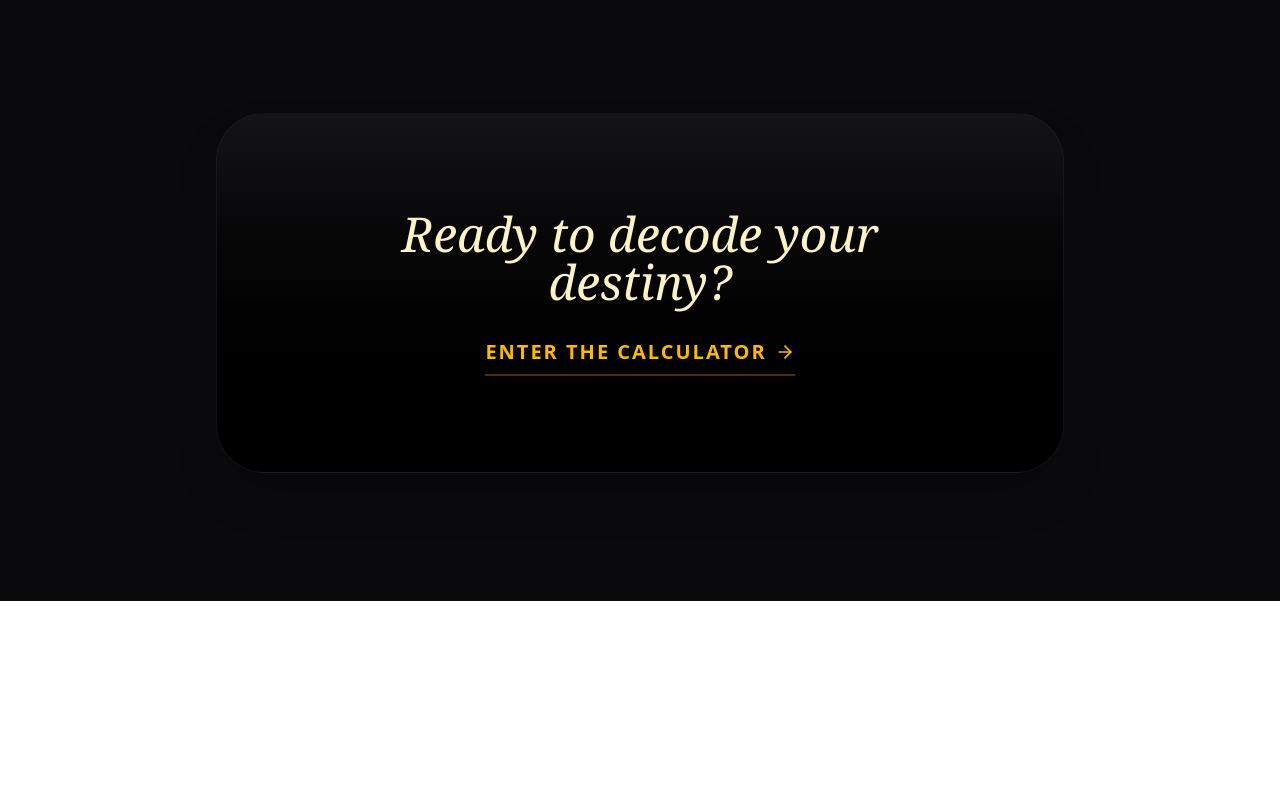
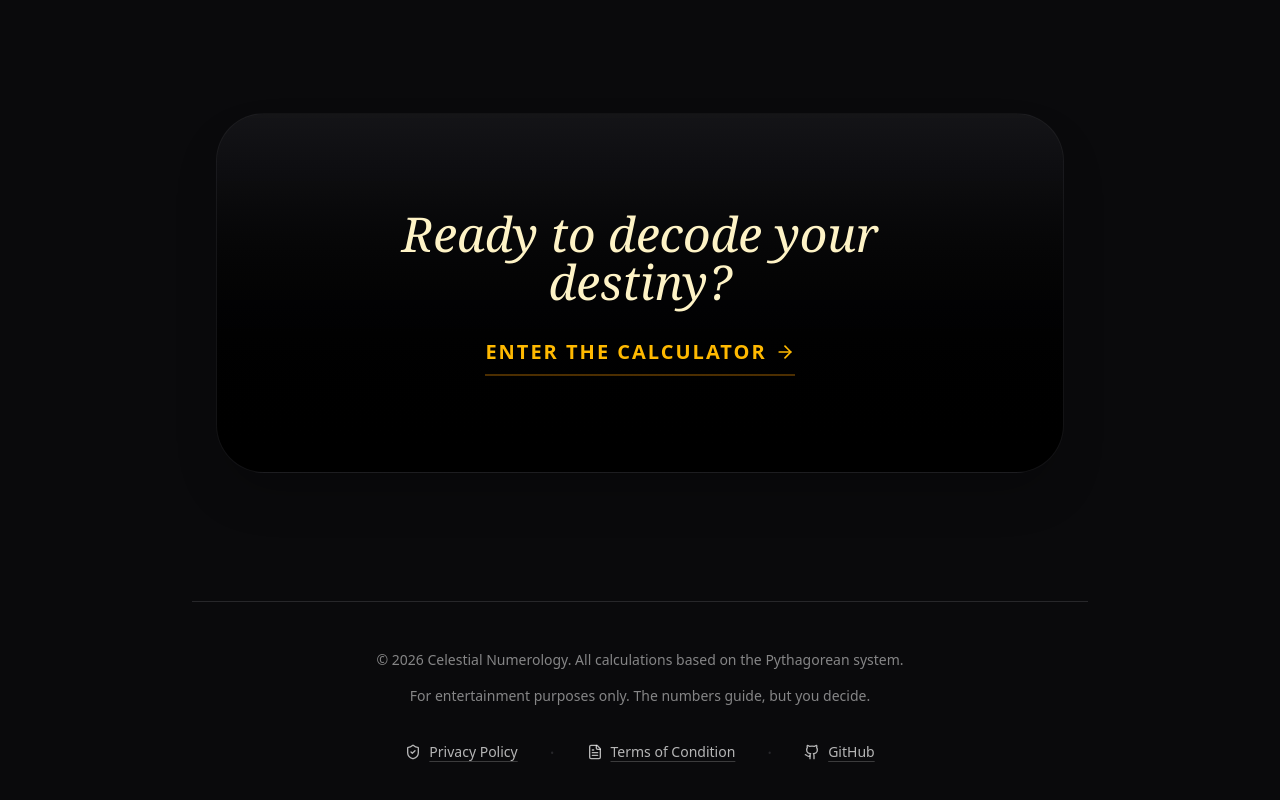
Before and after one commit to orbimatrix/Numerology-, a React (Vite) app: page / in a window 1280 px wide. Shown: the part 1940-2740 px from the top of the page. Before the commit the page ends 2541 px from the top, so only its background shows below. Built offline with nearby package versions, Linux system fonts and the light colour scheme.

Commit message:
feat: Implement initial numerology application structure, including a landing page and footer.

```diff
--- a/src/App.tsx
+++ b/src/App.tsx
@@ -13,6 +13,8 @@ import TermsPage from './TermsPage';
 import NumerologyForm from './components/NumerologyForm';
 import ResultsSection from './components/ResultsSection';
 import LandingPage from './components/LandingPage';
+
+import Footer from './components/Footer';
 
 // --- Main App ---
 
@@ -96,7 +98,11 @@ export default function App() {
       </div>
 
       {page === 'landing' ? (
-        <LandingPage onStart={() => setPage('calculator')} />
+        <LandingPage
+          onStart={() => setPage('calculator')}
+          onPrivacyClick={() => setPage('privacy')}
+          onTermsClick={() => setPage('terms')}
+        />
       ) : (
         <div className="relative z-10 flex flex-col min-h-screen">
           <main className="flex-grow max-w-4xl mx-auto w-full px-6 py-12">
@@ -150,39 +156,12 @@ export default function App() {
           </main>
 
           {/* Footer */}
-          <footer className="max-w-4xl mx-auto w-full px-6 py-12 border-t border-zinc-800 text-center text-white/50 text-sm font-light space-y-4">
-            <p>&copy; {new Date().getFullYear()} Celestial Numerology. All calculations based on the Pythagorean system.</p>
-            <p>For entertainment purposes only. The numbers guide, but you decide.</p>
-            <div className="mt-4 pt-4 flex flex-wrap items-center justify-center gap-6 md:gap-8">
-              <button
-                type="button"
-                onClick={() => setPage('privacy')}
-                className="text-white/70 hover:text-amber-400 transition-colors underline underline-offset-4 decoration-white/20 hover:decoration-amber-500/50 inline-flex items-center gap-2 font-medium"
-              >
-                <ShieldCheck className="w-4 h-4" />
-                Privacy Policy
-              </button>
-              <span className="hidden md:inline text-zinc-800 text-lg">·</span>
-              <button
-                type="button"
-                onClick={() => setPage('terms')}
-                className="text-white/70 hover:text-amber-400 transition-colors underline underline-offset-4 decoration-white/20 hover:decoration-amber-500/50 inline-flex items-center gap-2 font-medium"
-              >
-                <FileText className="w-4 h-4" />
-                Terms of Condition
-              </button>
-              <span className="hidden md:inline text-zinc-800 text-lg">·</span>
-              <a
-                href="https://github.com/orbimatrix/Numerology-"
-                target="_blank"
-                rel="noopener noreferrer"
-                className="text-white/70 hover:text-amber-400 transition-colors underline underline-offset-4 decoration-white/20 hover:decoration-amber-500/50 inline-flex items-center gap-2 font-medium"
-              >
-                <Github className="w-4 h-4" />
-                GitHub
-              </a>
-            </div>
-          </footer>
+          <div className="max-w-4xl mx-auto w-full">
+            <Footer
+              onPrivacyClick={() => setPage('privacy')}
+              onTermsClick={() => setPage('terms')}
+            />
+          </div>
         </div>
       )}
     </div>
--- /dev/null
+++ b/src/components/Footer.tsx
@@ -0,0 +1,46 @@
+import { ShieldCheck, FileText, Github } from 'lucide-react';
+
+interface FooterProps {
+    onPrivacyClick: () => void;
+    onTermsClick: () => void;
+}
+
+const Footer = ({ onPrivacyClick, onTermsClick }: FooterProps) => {
+    return (
+        <footer className="w-full px-6 py-12 border-t border-zinc-800 text-center text-white/50 text-sm font-light space-y-4">
+            <p>&copy; {new Date().getFullYear()} Celestial Numerology. All calculations based on the Pythagorean system.</p>
+            <p>For entertainment purposes only. The numbers guide, but you decide.</p>
+            <div className="mt-4 pt-4 flex flex-wrap items-center justify-center gap-6 md:gap-8">
+                <button
+                    type="button"
+                    onClick={onPrivacyClick}
+                    className="text-white/70 hover:text-amber-400 transition-colors underline underline-offset-4 decoration-white/20 hover:decoration-amber-500/50 inline-flex items-center gap-2 font-medium"
+                >
+                    <ShieldCheck className="w-4 h-4" />
+                    Privacy Policy
+                </button>
+                <span className="hidden md:inline text-zinc-800 text-lg">·</span>
+                <button
+                    type="button"
+                    onClick={onTermsClick}
+                    className="text-white/70 hover:text-amber-400 transition-colors underline underline-offset-4 decoration-white/20 hover:decoration-amber-500/50 inline-flex items-center gap-2 font-medium"
+                >
+                    <FileText className="w-4 h-4" />
+                    Terms of Condition
+                </button>
+                <span className="hidden md:inline text-zinc-800 text-lg">·</span>
+                <a
+                    href="https://github.com/orbimatrix/Numerology-"
+                    target="_blank"
+                    rel="noopener noreferrer"
+                    className="text-white/70 hover:text-amber-400 transition-colors underline underline-offset-4 decoration-white/20 hover:decoration-amber-500/50 inline-flex items-center gap-2 font-medium"
+                >
+                    <Github className="w-4 h-4" />
+                    GitHub
+                </a>
+            </div>
+        </footer>
+    );
+};
+
+export default Footer;
--- a/src/components/LandingPage.tsx
+++ b/src/components/LandingPage.tsx
@@ -1,8 +1,11 @@
 import { motion } from 'motion/react';
 import { Sparkles, ArrowRight, Compass, Star, Moon, Sun, BookOpen, Heart } from 'lucide-react';
+import Footer from './Footer';
 
 interface LandingPageProps {
     onStart: () => void;
+    onPrivacyClick: () => void;
+    onTermsClick: () => void;
 }
 
 const features = [
@@ -38,9 +41,10 @@ const features = [
     }
 ];
 
-const LandingPage = ({ onStart }: LandingPageProps) => {
+const LandingPage = ({ onStart, onPrivacyClick, onTermsClick }: LandingPageProps) => {
     return (
-        <div className="relative z-10 w-full overflow-hidden">
+        <div className="relative z-10 w-full overflow-hidden flex flex-col min-h-screen">
+            <main className="flex-grow">
                 {/* Hero Section */}
                 <section className="min-h-[90vh] flex flex-col items-center justify-center px-6 py-20 text-center relative max-w-6xl mx-auto">
                     <motion.div
@@ -125,6 +129,11 @@ const LandingPage = ({ onStart }: LandingPageProps) => {
                         </button>
                     </motion.div>
                 </section>
+            </main>
+
+            <div className="max-w-4xl mx-auto w-full">
+                <Footer onPrivacyClick={onPrivacyClick} onTermsClick={onTermsClick} />
+            </div>
         </div>
     );
 };
```
Lines whose indentation alone changed are shown as unchanged.
